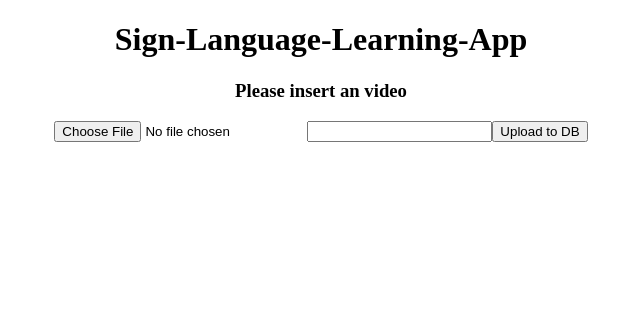
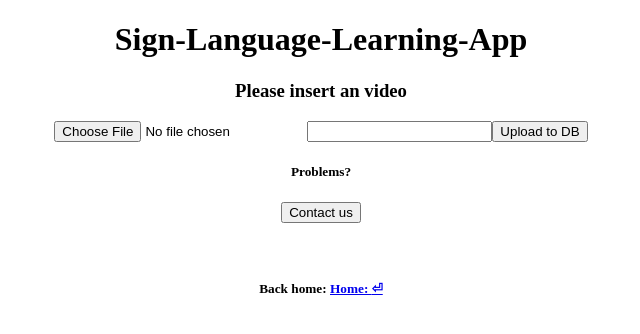
Before and after one commit to voytecu314/Sign-App-Backend, a React (Create React App) app in the folder client/: page /videos/upload in a window 1280 px wide. Shown: the top 334 px of the page, without its empty margins (319-959 px from the left). Built offline with nearby package versions, Linux system fonts and the light colour scheme.

Commit message:
contact and back home added

```diff
--- a/client/src/App.jsx
+++ b/client/src/App.jsx
@@ -1,12 +1,11 @@
 import './App.css';
-import { BrowserRouter as Router, Routes, Route } from 'react-router-dom';
+import { BrowserRouter as Router, Routes, Route, Link } from 'react-router-dom';
 import SignOrLogin from './components/SignOrLogin';
 import Upload from './components/Upload';
 import GetVids from './components/GetVids';
 import ContactForm from './components/ContactForm';
 
 function App() {
-
 
   return (
     <Router>
@@ -16,8 +15,11 @@ function App() {
         <Route path='/' element={<SignOrLogin />} />
         <Route path='/videos/upload' element={<Upload />} />
         <Route path='/videos' element={<GetVids />} />
-        <Route path='/contact' element={<ContactForm />} />
+        <Route path='/videos/upload/contact' element={<ContactForm />} />
         </Routes>
+        <br /><br /><br />
+        <h5>Back home: <Link to='/'>Home: <span>&#9166;</span> </Link></h5>
+
       </div>
     </Router>
   );
--- a/client/src/components/GetVids.jsx
+++ b/client/src/components/GetVids.jsx
@@ -14,8 +14,6 @@ const GetVids = () => {
         .catch(console.log);
       }
 
-      console.log(data);
-
   return (<>
     <button onClick={fetchVideos}>FetchALL</button>
 
@@ -25,7 +23,7 @@ const GetVids = () => {
 
     <button onClick={()=>navigate('upload')}>Upload videos to Database</button>
 
-    {data && data.map((video,i)=><div key={i}>
+    {data && data.reverse().map((video,i)=><div key={i}>
                                     <p>{video.fileName}</p>
                                     <video width="400" controls>
                                       <source type="video/mp4" src={video.data}></source>
--- a/client/src/components/Upload.jsx
+++ b/client/src/components/Upload.jsx
@@ -1,10 +1,14 @@
 import FileBase64 from 'react-file-base64';
 import axios from 'axios';
 import {useState} from 'react';
+import { useNavigate } from 'react-router-dom';
 
 const Upload = () => {
+
     const [video, setVideo] = useState("");
-    console.log(video);
+
+    const navigate = useNavigate();
+
     const uploadVid = (e) => {
 
         const data = {
@@ -29,7 +33,8 @@ const Upload = () => {
       />
     <input type="text" name="fileName" />
     <button onClick={uploadVid}>Upload to DB</button>
-
+    <h5>Problems?</h5>
+    <button onClick={()=>navigate('contact')}>Contact us</button>
   </>)
 }
 
```
